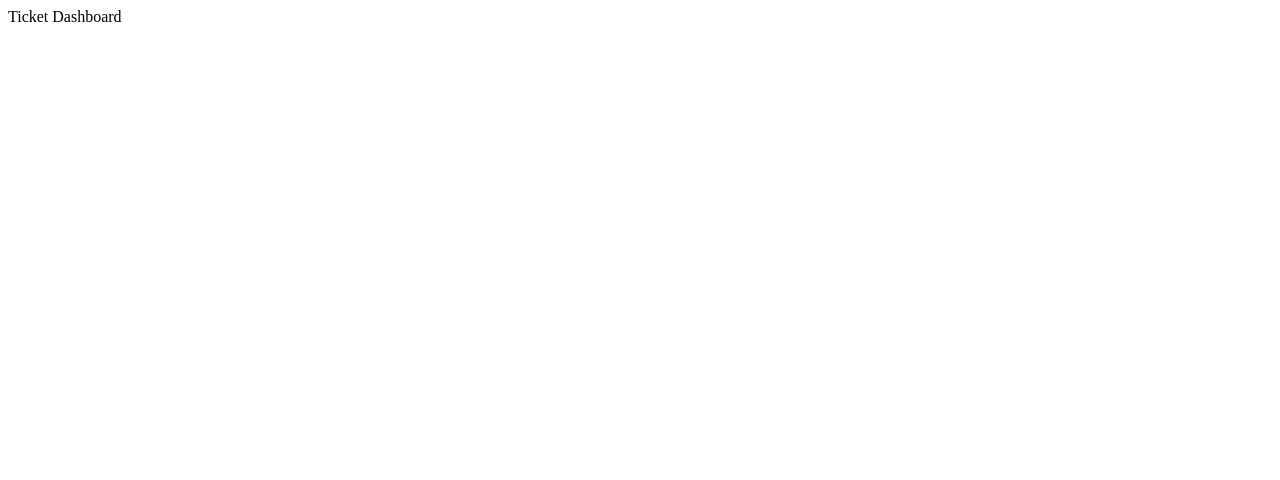
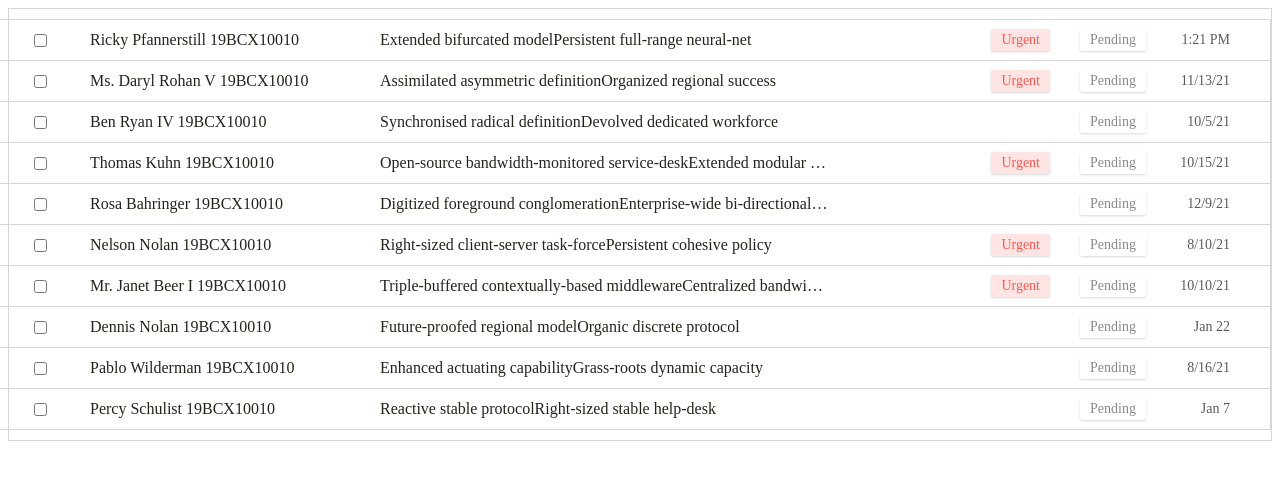
Before and after one commit to TickVIT/tickvit-next, a Next.js app: page /tickets in a window 1280 px wide. Shown: the top 480 px of the page. Built offline with nearby package versions, Linux system fonts and the light colour scheme.

Commit message:
Started TicketsList

```diff
--- /dev/null
+++ b/components/TicketList/TicketList.module.scss
@@ -0,0 +1,106 @@
+@use '../../styles/colors';
+
+.ticketList {
+    display: flex;
+    flex-direction: column;
+    border: 1px solid colors.$lightest-grey;
+    align-items: flex-end;
+    // gap: 1px;
+    padding: 10px 0;
+
+    .item {
+        display: flex;
+        justify-content: space-between;
+        align-items: center;
+        padding: 0 40px;
+        min-height: 40px;
+        max-width: 1200px;
+        border: 1px solid colors.$lightest-grey;
+        border-bottom: none;
+        width: 100%;
+        font-size: 16px;
+        cursor: pointer;
+
+        &:last-child {
+            border-bottom: 1px solid colors.$lightest-grey;
+        }
+
+        &:hover {
+            box-shadow: rgba(0, 0, 0, 0.1) 0px 4px 6px -1px,
+                rgba(0, 0, 0, 0.06) 0px 2px 4px -1px;
+        }
+
+        .left {
+            display: flex;
+            align-items: center;
+            gap: 40px;
+        }
+
+        .name {
+            width: 250px;
+            white-space: nowrap;
+            overflow: hidden;
+            text-overflow: ellipsis;
+        }
+
+        .subject {
+            width: 450px;
+            white-space: nowrap;
+            overflow: hidden;
+            text-overflow: ellipsis;
+        }
+        .subject,
+        .name {
+            color: colors.$pine-tree;
+        }
+
+        .right {
+            display: flex;
+            align-items: center;
+            justify-content: flex-end;
+            max-width: 250px;
+
+            .label {
+                display: flex;
+                justify-content: center;
+                align-items: center;
+                padding: 3px 10px;
+                border-radius: 2px;
+                color: colors.$red;
+                background-color: colors.$pink;
+                box-shadow: rgba(0, 0, 0, 0.1) 0px 1px 3px 0px,
+                    rgba(0, 0, 0, 0.06) 0px 1px 2px 0px;
+                font-size: 14px;
+                // margin-right: 30px;
+            }
+
+            .statusDate {
+                display: flex;
+                align-items: center;
+                justify-content: space-between;
+                width: 150px;
+                margin-left: 30px;
+
+                .status {
+                    display: flex;
+                    justify-content: center;
+                    align-items: center;
+                    padding: 3px 10px;
+                    border-radius: 2px;
+                    color: colors.$dark-grey;
+                    box-shadow: rgba(0, 0, 0, 0.1) 0px 1px 3px 0px,
+                        rgba(0, 0, 0, 0.06) 0px 1px 2px 0px;
+                    font-size: 14px;
+                    // margin-left: 30px;
+                }
+
+                .date {
+                    width: 52px;
+                    font-size: 14px;
+                    color: #5b5b5b;
+                    text-align: end;
+                }
+            }
+        }
+    }
+}
--- /dev/null
+++ b/components/TicketList/TicketList.tsx
@@ -0,0 +1,63 @@
+import classes from './TicketList.module.scss'
+import { faker } from '@faker-js/faker'
+import { v4 as uuidv4 } from 'uuid'
+import dateFormat from 'dateformat'
+
+const TicketList = () => {
+    return (
+        <div className={classes.ticketList}>
+            {[...Array(10)].map(() => (
+                <TicketItem
+                    key={uuidv4()}
+                    name={faker.name.findName() + ' 19BCX10010'}
+                    subject={
+                        faker.company.catchPhrase() +
+                        faker.company.catchPhrase()
+                    }
+                    label={
+                        Math.round(Math.random()) === 0 ? 'Urgent' : undefined
+                    }
+                    status="Pending"
+                    date={faker.date.past()}
+                />
+            ))}
+        </div>
+    )
+}
+
+type ItemType = {
+    name: string
+    subject: string
+    label?: string
+    status: 'Pending' | 'In-review' | 'Solved'
+    date: Date
+}
+
+const TicketItem = ({ name, subject, label, status, date }: ItemType) => {
+    const now = new Date()
+    return (
+        <div className={classes.item}>
+            <div className={classes.left}>
+                <input type="checkbox" name="" id="" />
+                <div className={classes.name}>{name}</div>
+                <div className={classes.subject}>{subject}</div>
+            </div>
+
+            <div className={classes.right}>
+                {label && <div className={classes.label}>{label}</div>}
+                <div className={classes.statusDate}>
+                    <div className={classes.status}>{status}</div>
+                    <div className={classes.date}>
+                        {date.toDateString() === now.toDateString()
+                            ? dateFormat(date, 'shortTime')
+                            : date.getFullYear() === now.getFullYear()
+                            ? dateFormat(date, 'mmm d')
+                            : dateFormat(date, 'shortDate')}
+                    </div>
+                </div>
+            </div>
+        </div>
+    )
+}
+
+export default TicketList
--- a/pages/tickets/index.tsx
+++ b/pages/tickets/index.tsx
@@ -1,10 +1,15 @@
 import { NextPage } from 'next'
 import React from 'react'
+import TicketList from '../../components/TicketList/TicketList'
 
 // @desc View all Tickets List
 //@route /tickets
 const Tickets: NextPage = () => {
-    return <div>Ticket Dashboard</div>
+    return (
+        <div>
+            <TicketList />
+        </div>
+    )
 }
 
 export default Tickets
--- a/utils/faqData.tsx
+++ b/utils/faqData.tsx
@@ -35,7 +35,7 @@ export const faqData = [
         answer: "If you are unsure which category to fill for your problem, you may fill your ticket in the 'Other' category. Although, be careful as to there isn't already a category for the issue you're writing the ticket for it. As, the wrong categorization leads to a delay or ticket being closed.",
     },
     {
-        question: 'When will the ticket be resolved? How will I know?',
+        question: 'When will the ticket be resolved?',
         answer: (
             <>
                 Tickets have status: Pending, In-review, Solved.
@@ -69,7 +69,7 @@ export const faqData = [
                     <li>Correct credentials for university email ID</li>
                     <li>
                         If you are able to login your Gmail, but not on TickVIT
-                        contact
+                        contact us
                     </li>
                 </ul>
             </>
```
Also changed, not shown: package.json (+6 -1 lines), 1 other file (tests, documents, lock files or other folders).
